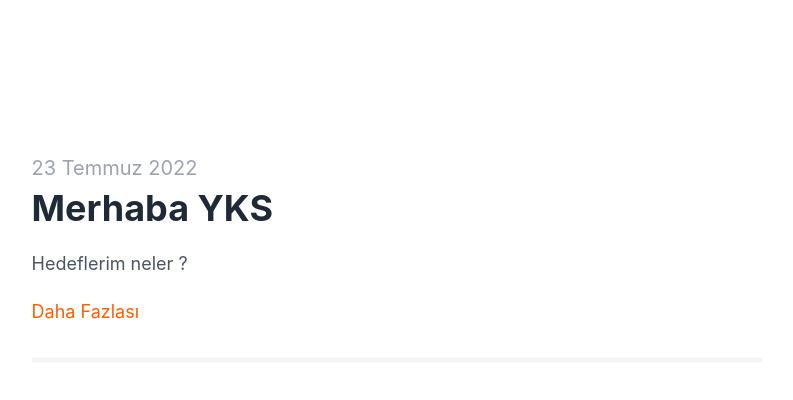
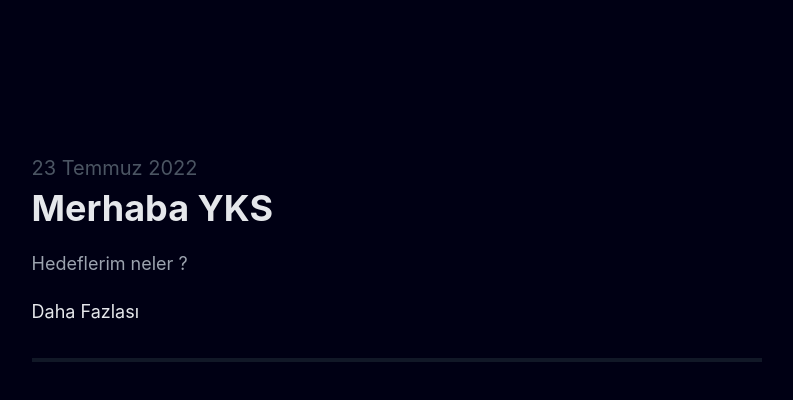
Before and after one commit to codehasanali/hasanali.xyz, an Astro site: page / in a window 1280 px wide. Shown: the whole page, without its empty margins (243-1036 px from the left). Built offline with nearby package versions, Linux system fonts and the light colour scheme; Astro itself is replaced by a stand-in of ours.

Commit message:
change theme

```diff
--- a/src/styles/blog.css
+++ b/src/styles/blog.css
@@ -36,30 +36,15 @@
 	--content-max-width: 70ch;
 }
 
-:root {
-	color-scheme: light;
-	--theme-accent: var(--color-orange);
-	--theme-accent-rgb: var(--color-orange-rgb);
-	--theme-accent-opacity: 0.1;
-	--theme-divider: var(--color-gray-100);
-	--theme-text: var(--color-gray-800);
-	--theme-text-light: var(--color-gray-600);
-	--theme-text-lighter: var(--color-gray-400);
-	--theme-bg: var(--color-white);
-	--theme-bg-offset: var(--color-gray-100);
-	--theme-bg-accent: rgba(var(--theme-accent-rgb), var(--theme-accent-opacity));
-	--theme-code-inline-bg: var(--color-gray-100);
-	--theme-code-text: var(--color-gray-100);
-	--theme-code-bg: var(--color-gray-700);
-}
+
 
 body {
 	background: var(--theme-bg);
 	color: var(--theme-text);
 }
 
-:root.theme-dark {
-	color-scheme: dark;
+:root {
+	color-scheme: light;
 	--theme-accent-opacity: 0.3;
 	--theme-divider: var(--color-gray-900);
 	--theme-text: var(--color-gray-200);
```
